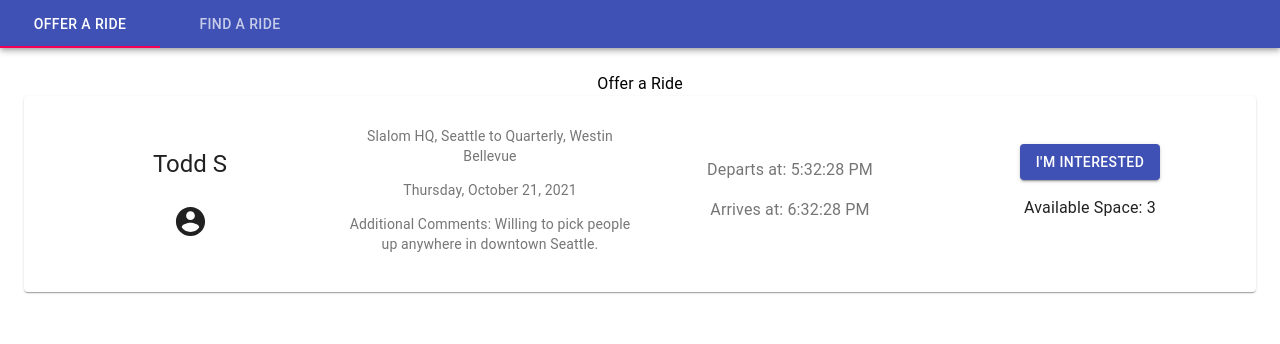
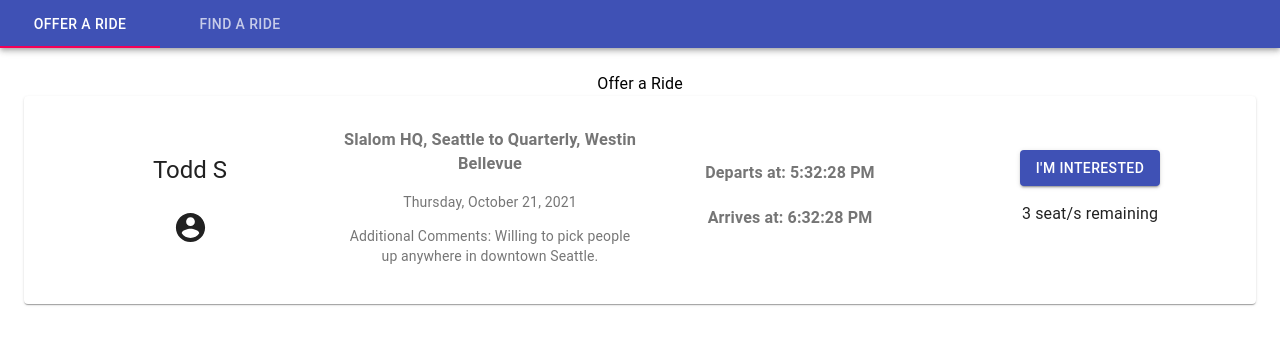
Before and after one commit to amshholland/sluber-ui, a React (Create React App) app: page / in a window 1280 px wide. Shown: the top 344 px of the page. Built offline with nearby package versions, Linux system fonts and the light colour scheme.

Commit message:
cleaned up code

```diff
--- a/src/components/CardList.js
+++ b/src/components/CardList.js
@@ -2,6 +2,7 @@ import React from 'react';
 import { Grid, withStyles, Accordion, FormControl, InputLabel, OutlinedInput, InputAdornment, AccordionDetails, AccordionSummary, ListItem, DialogContent, DialogActions, DialogTitle, Dialog, makeStyles, CardActionArea, CardMedia, Button, Typography, Card, CardContent } from '@material-ui/core';
 import CardListStyles from '../styles/CardListStyles.js'
 import AccountCircleIcon from '@material-ui/icons/AccountCircle';
+const useStyles = CardListStyles
 
 let realData = [{
     "tripId":"abc-123",
@@ -22,21 +23,13 @@ let realData = [{
     }]
 }]
 
-const useStyles = makeStyles({
-    grid: {
-        "align-items": "center",
-    },
-});
-
 function CardList(props) {
-    const classes = useStyles()
-    // const classes = CardListStyles
     return (
         <div >
             <Grid container spacing={24}>
                 {realData.map(element => {
                     return (
-                        <Grid item xs={12} sm={12} lg={12} xl={12} className={classes.grid}>
+                        <Grid item xs={12} sm={12} lg={12} xl={12}>
                             <CardItem data={element}/>
                         </Grid>
                     )
@@ -49,30 +42,8 @@ function CardList(props) {
 function CardItem(props) {
     const classes = useStyles()
 
-    const [open, setOpen] = React.useState(false);
-
-    const handleClickOpen = () => {
-        setOpen(true);
-        console.log(open)
-    console.log(date.getDate, 'working')
-    console.log(props.date.getMonth(), 'working')
-    };
-    const handleClose = () => {
-        setOpen(false);
-        console.log(open)
-    };
-
-    const [values, setValues] = React.useState({
-        message: '',
-      });
-
-    const handleChange = (prop) => (event) => {
-    setValues({ ...values, [prop]: event.target.value });
-    };
-
     let date = new Date(props.data.departureTime)
     let arriveDate = new Date(props.data.arrivalTime)
-    console.log('hey ', date)
     const options = { weekday: 'long', year: 'numeric', month: 'long', day: 'numeric' };
 
     return (
@@ -88,22 +59,22 @@ function CardItem(props) {
                         </Grid>
                         <Grid item xs={3} sm={3} lg={3} xl={3}>
                             <Typography variant="body2" color="textSecondary" component="p">
-                                <p>{props.data.origin} to {props.data.destination}</p>
+                                <h3>{props.data.origin} to {props.data.destination}</h3>
                                 <p>{date.toLocaleDateString(undefined, options)}</p>
                                 <p>Additional Comments: {props.data.comments}</p>
                             </Typography>
                         </Grid>
                         <Grid item xs={3} sm={3} lg={3} xl={3}>
                             <Typography variant="body1" color="textSecondary" component="p">
-                                <p>Departs at: {date.toLocaleTimeString('en-US')}</p>
-                                <p>Arrives at: {arriveDate.toLocaleTimeString('en-US')}</p>
+                                <h4>Departs at: {date.toLocaleTimeString('en-US')}</h4>
+                                <h4>Arrives at: {arriveDate.toLocaleTimeString('en-US')}</h4>
                             </Typography>
                         </Grid>
                         <Grid item xs={3} sm={3} lg={3} xl={3}>
                             <Button variant="contained" color="primary">
                                 I'm interested
                             </Button>
-                            <p>Available Space: {props.data.seatsAvailable}</p>
+                            <p>{props.data.seatsAvailable} seat/s remaining</p>
                         </Grid>
                     </Grid>
                 </CardContent>
@@ -112,5 +83,4 @@ function CardItem(props) {
     )
 }
 
-// export default withStyles(CardListStyles)(CardList);
 export default CardList;
--- a/src/styles/CardListStyles.js
+++ b/src/styles/CardListStyles.js
@@ -1,10 +1,9 @@
-import { createStyles } from '@material-ui/core/styles';
+import { makeStyles } from '@material-ui/core/styles';
 
-const CardListStyles = () =>
-    createStyles({
-        '.grid': {
-            passing: 24,
-    },
-});
+const CardListStyles = makeStyles({
+        grid: {
+            "align-items": "center",
+        },
+    });
 
 export default CardListStyles;
```
